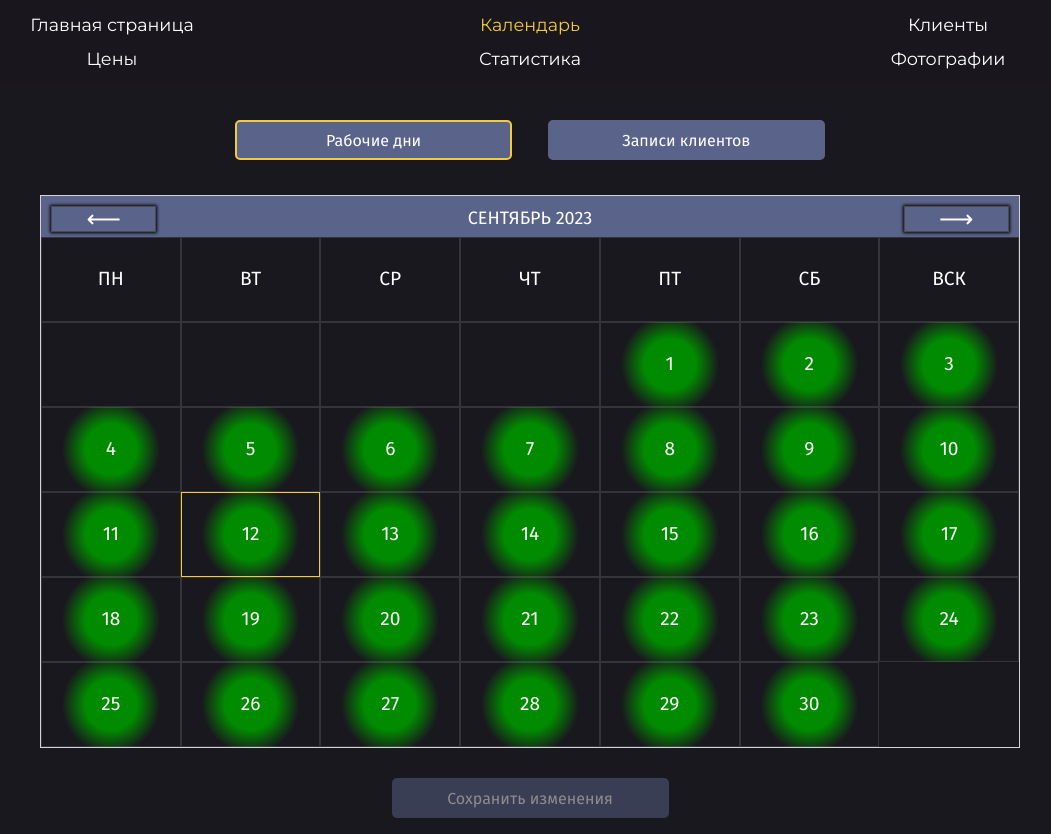
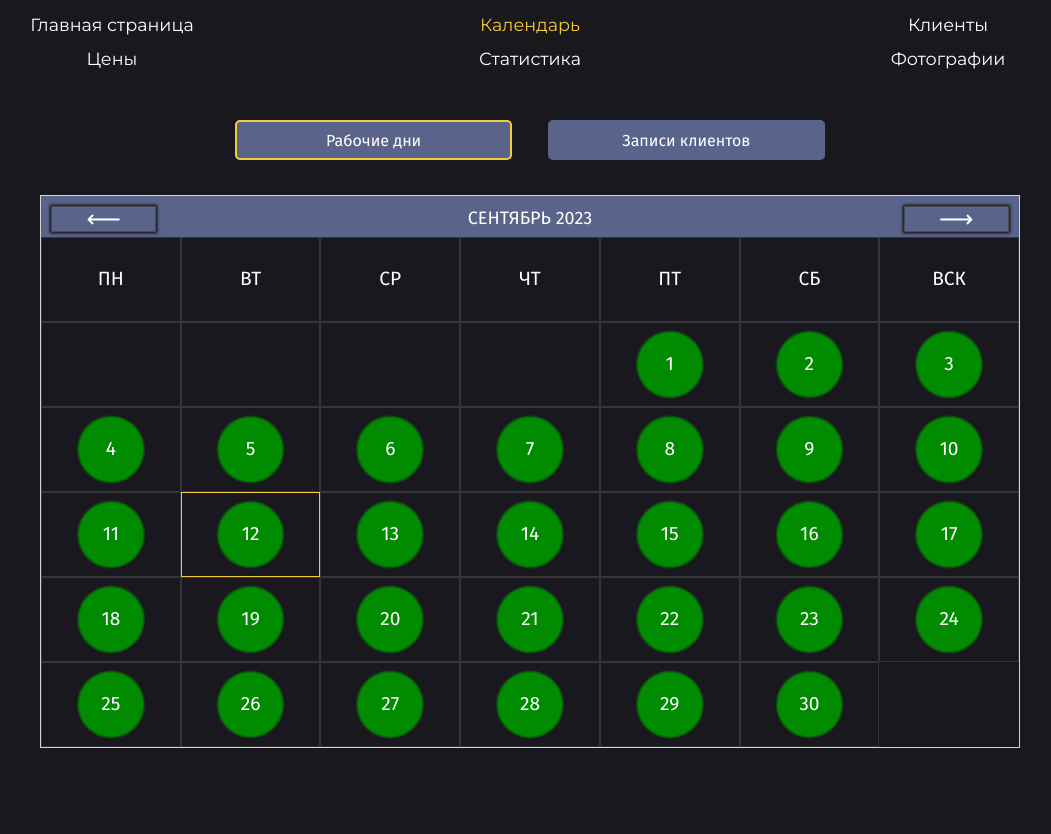
Before and after one commit to RemixFX/admin-panel, a React (Vite) app: page /calendar in a window 1280 px wide. Shown: the whole page, without its empty margins (110-1161 px from the left). After the commit the page ends 800 px from the top, so only its background shows below. Built offline with nearby package versions, Linux system fonts and the light colour scheme.

Commit message:
feat: change the method of rendering and sending status for working days in the calendar

```diff
--- a/src/api/closedDays.ts
+++ b/src/api/closedDays.ts
@@ -1,22 +1,53 @@
-import { gql, TypedDocumentNode  } from "@apollo/client";
+import { gql, TypedDocumentNode } from "@apollo/client";
 
-interface ClosedDays {
-  date: string
+  interface ClosedDays {
+  date: number
   id: string
 }
 
-interface ClosedDaysData {
-  getClosedDaysForAdmin: ClosedDays[];
+interface ResponseStatusofDay {
+  id: string
+  status: string
 }
 
-interface ClosedDaysVars {
-  month: number;
+export interface ClosedDaysData {
+  getClosedDaysForAdmin: ClosedDays[]
+  setClosedDay: ResponseStatusofDay
+  deleteClosedDay: ResponseStatusofDay
 }
 
-export const getClosedDays: TypedDocumentNode<ClosedDaysData, ClosedDaysVars> = gql(`
+interface GetClosedDaysVars {
+  month: number
+}
+
+interface SetClosedDayVars {
+  date: string
+}
+
+interface DeleteClosedDayVars {
+  id: string
+}
+
+export const getClosedDays: TypedDocumentNode<ClosedDaysData, GetClosedDaysVars> = gql(`
   query Query($month: Int)  {
     getClosedDaysForAdmin(month: $month) {
       date, id
     }
   }
 `)
+
+export const setClosedDay: TypedDocumentNode<ClosedDaysData, SetClosedDayVars> = gql(`
+  mutation Mutation($date: String) {
+    setClosedDay(date: $date) {
+      id, status
+    }
+  }
+`)
+
+export const setOpenDay: TypedDocumentNode<ClosedDaysData, DeleteClosedDayVars> = gql(`
+  mutation Mutation($id: ID) {
+    deleteClosedDay(id: $id) {
+      id, status
+    }
+  }
+`)
--- a/src/components/CalendarCell/calendar-cell.module.scss
+++ b/src/components/CalendarCell/calendar-cell.module.scss
@@ -2,61 +2,33 @@
 
 @keyframes open {
   0% {
-    background: radial-gradient(circle, rgb(139 0 0) 32%, rgba(25,24,30,1) 61%);
+    background: radial-gradient(circle, rgb(139 0 0) 39%, rgba(25, 24, 30, 1) 43%);
   }
+
   50% {
     opacity: 0;
     background: inherit;
   }
-  60% {
 
-    background: radial-gradient(circle, rgb(245, 253, 245) 32%, rgba(25,24,30,1) 81%);
-    opacity: 1;
-  }
-  70% {
-    background: radial-gradient(circle, rgb(181, 255, 181) 32%, rgba(25,24,30,1) 91%);
-  }
-  80% {
-    background-size: 150%;
-    background: radial-gradient(circle, rgb(107, 253, 107) 32%, rgba(25,24,30,1) 71%);
-  }
-  90% {
-    background-size: 100%;
-    background: radial-gradient(circle, rgb(0, 202, 0) 32%, rgba(25,24,30,1) 61%);
-  }
   100% {
     opacity: 1;
-    background: radial-gradient(circle, rgb(1 139 0) 32%, rgba(25,24,30,1) 61%);
+    background: radial-gradient(circle, rgb(1 139 0) 39%, rgba(25, 24, 30, 1) 43%);
   }
 }
 
 @keyframes close {
   0% {
-    background: radial-gradient(circle, rgb(1 139 0) 32%, rgba(25,24,30,1) 61%);
+    background: radial-gradient(circle, rgb(1 139 0) 39%, rgba(25, 24, 30, 1) 43%);
   }
+
   50% {
     opacity: 0;
     background: inherit;
   }
-  60% {
 
-    background: radial-gradient(circle, rgb(253, 243, 243) 32%, rgba(25,24,30,1) 81%);
-    opacity: 1;
-  }
-  70% {
-    background: radial-gradient(circle, rgb(255, 207, 207) 32%, rgba(25,24,30,1) 91%);
-  }
-  80% {
-    background-size: 150%;
-    background: radial-gradient(circle, rgb(255, 101, 101) 32%, rgba(25,24,30,1) 71%);
-  }
-  90% {
-    background-size: 100%;
-    background: radial-gradient(circle, rgb(230, 0, 0) 32%, rgba(25,24,30,1) 61%);
-  }
   100% {
     opacity: 1;
-    background: radial-gradient(circle, rgb(139 0 0) 32%, rgba(25,24,30,1) 61%);
+    background: radial-gradient(circle, rgb(139 0 0) 39%, rgba(25, 24, 30, 1) 43%);
   }
 }
 
@@ -87,13 +59,19 @@
 }
 
 .open {
-  animation: open 700ms forwards ease-in;
-  background: radial-gradient(circle, rgb(1 139 0) 32%, rgba(25,24,30,1) 61%);
+  background: radial-gradient(circle, rgb(1 139 0) 39%, rgba(25, 24, 30, 1) 43%);
+animation: open 700ms forwards ease-in;
+  &_animation {
+
+  }
 }
 
 .closed {
-  animation: close 700ms forwards ease-in;
-  background: radial-gradient(circle, rgb(139 0 0) 32%, rgba(25,24,30,1) 61%);
+  background: radial-gradient(circle, rgb(139 0 0) 39%, rgba(25, 24, 30, 1) 43%);
+animation: close 700ms forwards ease-in;
+  &_animation {
+
+  }
 }
 
 .today {
--- a/src/components/CalendarCell/calendar-cell.tsx
+++ b/src/components/CalendarCell/calendar-cell.tsx
@@ -1,31 +1,70 @@
-import { useState } from 'react'
 import styles from './calendar-cell.module.scss'
+import { useMutation } from '@apollo/client'
+import { getClosedDays, setClosedDay, setOpenDay } from '../../api/closedDays'
+import { useEffect, useState } from 'react'
 
 interface CalendarCellProps {
-  day: number
-  isToday: boolean
-  closedDays: number[]
-  handleClickDate: (day: number) => void
+  dayProps: {
+    day: number
+    monthOfDay: number
+    yearOfDay: number
+    id?: string
+    isClosed: boolean
+    isToday: boolean
+  }
 }
 
-export default function CalendarCell({day, isToday, closedDays, handleClickDate}: CalendarCellProps) {
+export default function CalendarCell({ dayProps }: CalendarCellProps) {
 
-  const [isOpen, setIsOpen] = useState<boolean>(() => !closedDays.includes(day))
-  const handleClick = (day: number) => {
-    setIsOpen(!isOpen)
-    handleClickDate(day)
+  const [animationState, setAnimationState] = useState<null | string>(null)
+
+  const [closeDay, { data: responseCloseDay, loading: closeLoading }] = useMutation(
+    setClosedDay,
+    { refetchQueries: [getClosedDays] }
+  )
+  const [openDay, { data: responseOpenDay, loading: openLoading }] = useMutation(
+    setOpenDay,
+    { refetchQueries: [getClosedDays] }
+  )
+
+  const handleClick = () => {
+    if (!dayProps.isClosed) {
+      closeDay({
+        variables: {
+          date: new Date(dayProps.yearOfDay, dayProps.monthOfDay, dayProps.day).toLocaleDateString()
+        }
+      })
+    } else {
+      openDay({
+        variables: {
+          id: dayProps.id!
+        }
+      })
+    }
   }
+
+/* if (dayProps.day === 5) console.log(animationState, responseCloseDay?.setClosedDay.status, responseOpenDay?.deleteClosedDay.status )
+
+  useEffect(() => {
+    if (responseCloseDay?.setClosedDay.status === 'closed' && dayProps.isClosed === false) {
+      setAnimationState('closed')
+    }
+    if (responseOpenDay?.deleteClosedDay.status === 'open' && dayProps.isClosed === true) {
+      setAnimationState('open')
+    }
+  }, [dayProps.isClosed, responseCloseDay, responseOpenDay]) */
 
   return (
     <div className={`
     ${styles.cell}
-    ${isToday ? styles.today : ''}
-    ${isOpen ? styles.open : styles.closed}
-    ${day <= 0 ? styles.inactive : ''}
+    ${dayProps.isToday ? styles.today : ''}
+    ${dayProps.isClosed ? styles.closed : styles.open}
+
+    ${dayProps.day <= 0 ? styles.inactive : ''}
     `}
-      onClick={() => handleClick(day)}
+      onClick={handleClick}
     >
-      {day > 0 ? day : ''}
+      {dayProps.day > 0 ? dayProps.day : ''}
     </div>
   )
 }
--- a/src/components/CalendarGrid/calendar-grid.tsx
+++ b/src/components/CalendarGrid/calendar-grid.tsx
@@ -1,18 +1,11 @@
-import { useState, useEffect, ReactNode } from 'react'
+import { useState, useEffect, useCallback, } from 'react'
 import styles from './calendar-grid.module.scss'
 import { useQuery } from '@apollo/client'
 import { getClosedDays } from '../../api/closedDays'
 import CalendarCell from '../CalendarCell/calendar-cell'
 import Loader from '../Loader/loader'
 
-interface CalendarGridProps {
-  handleClickDate: (day: number) => void
-  showNotify: () => void
-  IsModified: boolean
-  children: ReactNode
-}
-
-export default function CalendarGrid({ handleClickDate, showNotify, IsModified, children }: CalendarGridProps) {
+export default function CalendarGrid() {
 
   const DAYS = [31, 28, 31, 30, 31, 30, 31, 31, 30, 31, 30, 31]
   const DAYS_LEAP = [31, 29, 31, 30, 31, 30, 31, 31, 30, 31, 30, 31]
@@ -26,11 +19,7 @@ export default function CalendarGrid({ handleClickDate, showNotify, IsModified,
   const [year, setYear] = useState(date.getFullYear())
   const [startDay, setStartDay] = useState(getStartDayOfMonth(date))
 
-  const { loading, data } = useQuery(getClosedDays, { variables: { month: month + 1 } })
-
-  const closedDays = data ? data.getClosedDaysForAdmin.map((item) => {
-    return new Date(Number(item.date)).getDate()
-  }) : []
+  const { loading, data } = useQuery(getClosedDays, { variables: { month: month + 1 }, fetchPolicy: 'network-only' })
 
   useEffect(() => {
     setDay(date.getDate())
@@ -51,38 +40,33 @@ export default function CalendarGrid({ handleClickDate, showNotify, IsModified,
     return (year % 4 === 0 && year % 100 !== 0) || year % 400 === 0
   }
 
-  function setPrevMonth () {
-    if (IsModified) {
-      showNotify()
-      return
-    }
-    setDate(new Date(year, month - 1, day))
-  }
-
-  function setNextMonth () {
-    if (IsModified) {
-      showNotify()
-      return
-    }
-    setDate(new Date(year, month + 1, day))
-  }
-
   const days: number[] = isLeapYear(date.getFullYear()) ? DAYS_LEAP : DAYS
   const daysOfMonth: null[] = Array(days[month] + (startDay - 1)).fill(null)
 
+
+  const checkClosedDay = useCallback((day: number): boolean => {
+    if (!data) return false
+    return data.getClosedDaysForAdmin.some(item => new Date(Number(item.date)).getDate() === day)
+  }, [data])
+
+  const checkIdClosedDay = useCallback((day: number): string | undefined => {
+    if (!data) return undefined
+    return data.getClosedDaysForAdmin.find(item => new Date(Number(item.date)).getDate() === day)?.id
+  }, [data])
+
   if (loading) {
-    return <Loader/>
+    return <Loader />
   }
 
   return (
     <>
       <div className={styles.frame}>
         <div className={styles.header}>
-          <button className={styles.button} onClick={setPrevMonth}>&#10229;</button>
+          <button className={styles.button} onClick={() => setDate(new Date(year, month - 1, day))}>&#10229;</button>
           <div>
             {MONTHS[month]} {year}
           </div>
-          <button className={styles.button} onClick={setNextMonth}>&#10230;</button>
+          <button className={styles.button} onClick={() => setDate(new Date(year, month + 1, day))}>&#10230;</button>
         </div>
         <div className={styles.container}>
           {DAYS_OF_THE_WEEK.map(d => (
@@ -90,18 +74,23 @@ export default function CalendarGrid({ handleClickDate, showNotify, IsModified,
               <strong>{d}</strong>
             </div>
           ))}
-          {daysOfMonth.map((_, index) =>
-            <CalendarCell
-              key={index}
-              day={index - (startDay - 2)}
-              isToday={index - (startDay - 2) === today.getDate() && month === today.getMonth()}
-              closedDays={closedDays}
-              handleClickDate={handleClickDate}
-            />
-          )}
+          {daysOfMonth.map((_, index) => {
+            const day = index - (startDay - 2)
+            return (
+              <CalendarCell
+                key={index}
+                dayProps={{
+                  day,
+                  monthOfDay: month,
+                  yearOfDay: year,
+                  id: checkIdClosedDay(day),
+                  isClosed: checkClosedDay(day),
+                  isToday: day === today.getDate() && month === today.getMonth()
+                }}
+              />)
+          })}
         </div>
       </div>
-      {children}
     </>
   )
 }
--- a/src/routes/Calendar/calendar.tsx
+++ b/src/routes/Calendar/calendar.tsx
@@ -6,18 +6,6 @@ import styles from './calendar.module.scss'
 export default function Calendar() {
 
   const [activeButton, setActiveButton] = useState<string>('work-calendar')
-  const [IsModified, setIsModified] = useState<boolean>(false)
-  const [notify, setNotify] = useState({ message: false, highlight: false })
-
-  const handleClickDate = (day: number) => {
-    console.log(day)
-    setIsModified(true)
-  }
-
-  const showNotify = () => {
-    setNotify({ message: true, highlight: true })
-    setTimeout(() => setNotify({ message: true, highlight: false }), 1800)
-  }
 
   const setActiveWorkCalendar = () => {
     if (activeButton == 'work-calendar') {
@@ -50,20 +38,7 @@ export default function Calendar() {
           </button>
         </div>
         {activeButton == 'work-calendar' ?
-          <CalendarGrid
-            IsModified={IsModified}
-            handleClickDate={handleClickDate}
-            showNotify={showNotify}
-          >
-            <button className={`${styles.button} ${styles.button_submit}
-             ${notify.highlight ? styles.button_highlight : ''}`}
-              disabled={!IsModified}>
-              Сохранить изменения
-            </button>
-            {notify.message && <p className={styles.notify}>
-              Необходимо сохранить изменения на текущий месяц
-            </p>}
-          </CalendarGrid>
+          <CalendarGrid/>
           :
           <div>entries calendar</div>
         }
```
